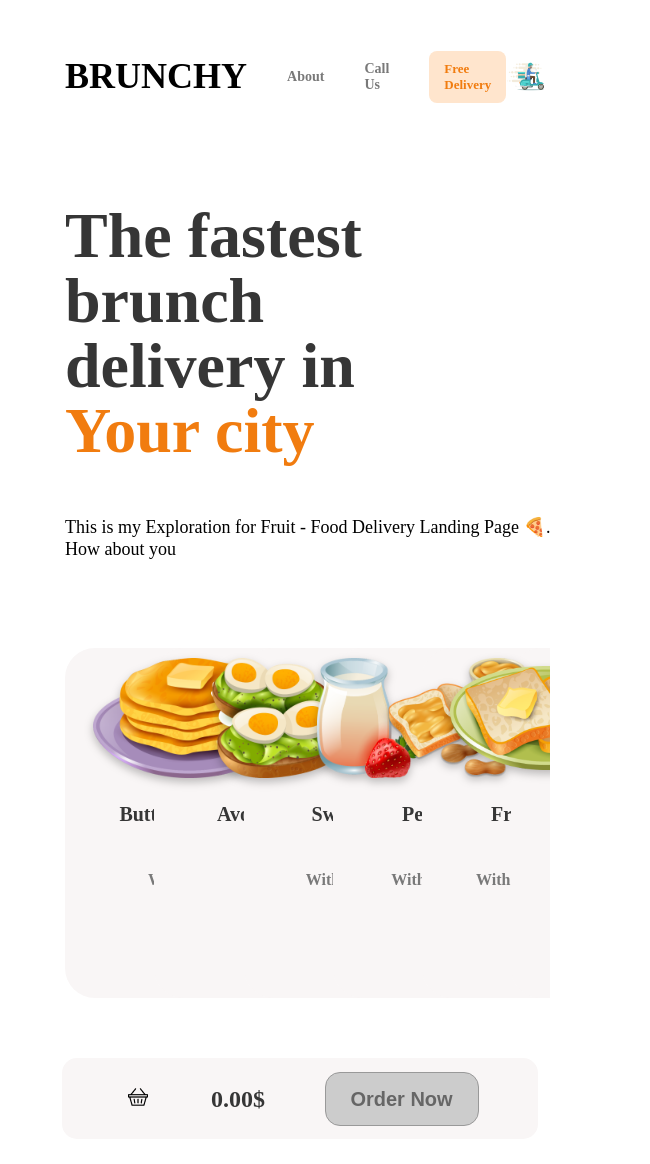
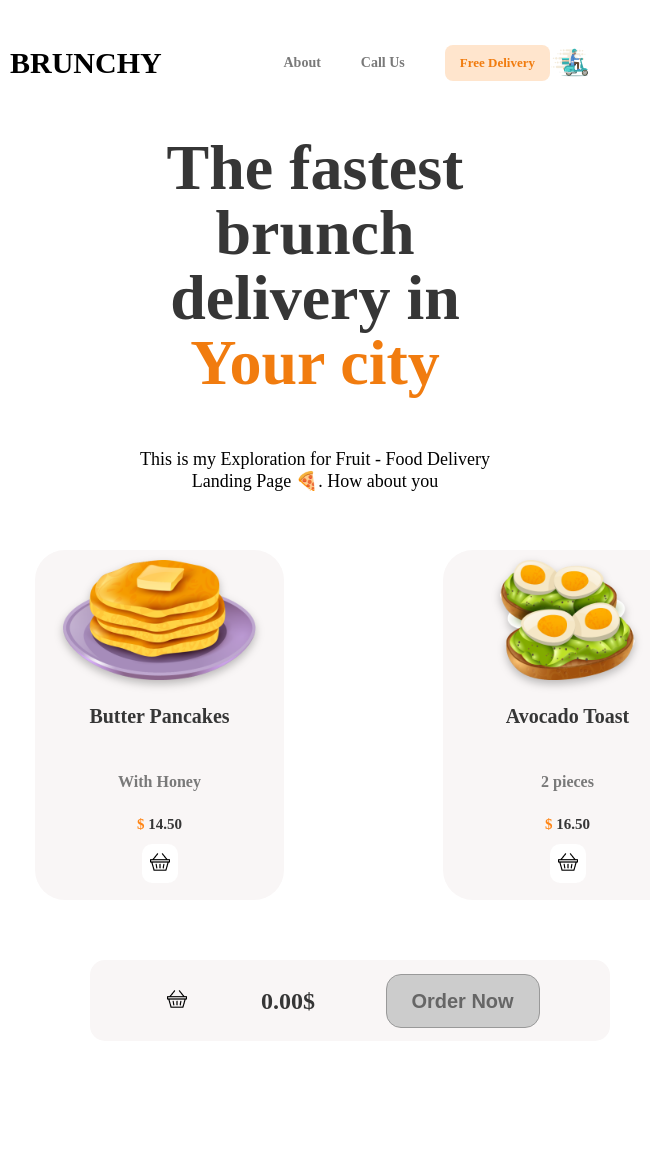
Before and after one commit to iskren97/Brunchy-Delivery-App, a React (Create React App) app: page / in a window 600 px wide. Shown: the top 1164 px of the page, 650 px wide, since content can reach past the window. After the commit the page ends 1091 px from the top, so only its background shows below. Built offline with nearby package versions, Linux system fonts and the light colour scheme; the HTML template or start-up script is replaced by a standard one.

Commit message:
feat: add css media queries

```diff
--- a/src/components/Header/Header.module.css
+++ b/src/components/Header/Header.module.css
@@ -8,6 +8,10 @@
   font-weight: 700;
   font-size: 36px;
   line-height: 65px;
+
+  @media (min-width: 420px) and (max-width: 767px) {
+    font-size: 30px;
+  }
 }
 
 .container {
@@ -16,6 +20,16 @@
   align-items: center;
   padding: 10px 15px 10px 15px;
   margin: 10px 50px 50px 50px;
+
+  @media (min-width: 420px) and (max-width: 767px) {
+    padding: 0px;
+    margin: 10px;
+  }
+
+  @media (min-width: 320px) and (max-width: 419px) {
+    padding: 0px;
+    margin: 10px 30px 30px 30px;
+  }
 }
 
 .ul {
--- a/src/components/Main/Main.module.css
+++ b/src/components/Main/Main.module.css
@@ -4,6 +4,20 @@
   gap: 35px;
   padding: 10px 15px 10px 15px;
   margin: 50px;
+
+  @media (min-width: 768px) and (max-width: 1023px) {
+    text-align: center;
+  }
+
+  @media (min-width: 420px) and (max-width: 767px) {
+    text-align: center;
+    width: 100%;
+    margin: 0px;
+  }
+
+  @media (min-width: 320px) and (max-width: 419px) {
+    text-align: -webkit-center;
+  }
 }
 
 .introHeading {
@@ -14,6 +28,14 @@
   width: 380px;
   margin: 0;
   color: #363636;
+
+  @media (min-width: 768px) and (max-width: 1023px) {
+    align-self: center;
+  }
+
+  @media (min-width: 420px) and (max-width: 767px) {
+    align-self: center;
+  }
 }
 
 .city {
@@ -27,6 +49,15 @@
   font-size: 18px;
   line-height: 22px;
   color: #000000;
+
+  @media (min-width: 768px) and (max-width: 1023px) {
+    align-self: center;
+  }
+
+  @media (min-width: 420px) and (max-width: 767px) {
+    align-self: center;
+    width: 400px;
+  }
 }
 
 .itemSection {
@@ -45,8 +76,30 @@
   margin: 50px;
   overflow-x: auto;
   overscroll-behavior-inline: contain;
+
+  @media (min-width: 1281px) {
+    grid-auto-columns: 23%;
+  }
+
+  @media (min-width: 1024px) and (max-width: 1280px) {
+    grid-auto-columns: 30%;
+  }
+
+  @media (min-width: 768px) and (max-width: 1023px) {
+    grid-auto-columns: 45%;
+  }
+
+  @media (min-width: 420px) and (max-width: 767px) {
+    grid-auto-columns: 68%;
+    width: 100%;
+    margin: 20px;
+  }
 }
 
 .orderSection {
   text-align: -webkit-center;
+
+  @media (min-width: 420px) and (max-width: 767px) {
+    margin: 40px;
+  }
 }
--- a/src/components/Order/Order.module.css
+++ b/src/components/Order/Order.module.css
@@ -7,6 +7,10 @@
   display: flex;
   justify-content: space-evenly;
   align-items: center;
+
+  @media (min-width: 420px) and (max-width: 767px) {
+    width: 100%;
+  }
 }
 
 .orderPrice {
--- a/src/components/OrderReview/OrderReview.module.css
+++ b/src/components/OrderReview/OrderReview.module.css
@@ -5,6 +5,12 @@
   width: 476px;
   background: #f9f6f6;
   border-radius: 15px;
+
+  @media (min-width: 420px) and (max-width: 767px) {
+    width: 100vw;
+    justify-items: center;
+    margin: 0 auto;
+  }
 }
 
 .innerContainer {
--- a/src/components/SuccessModal/SuccessModal.module.css
+++ b/src/components/SuccessModal/SuccessModal.module.css
@@ -5,6 +5,10 @@
   width: 100vw;
   height: 100vh;
   backdrop-filter: blur(4px);
+
+  @media (min-width: 420px) and (max-width: 767px) {
+    width: 100%;
+  }
 }
 
 .modalContainer {
@@ -20,6 +24,11 @@
   border-radius: 15px;
   background: #f9f6f6;
   box-shadow: rgba(0, 0, 0, 0.1) 0px 1px 3px;
+
+  @media (min-width: 768px) and (max-width: 1023px) {
+    width: 500px;
+    height: 300px;
+  }
 }
 
 .modalTitle {
```
